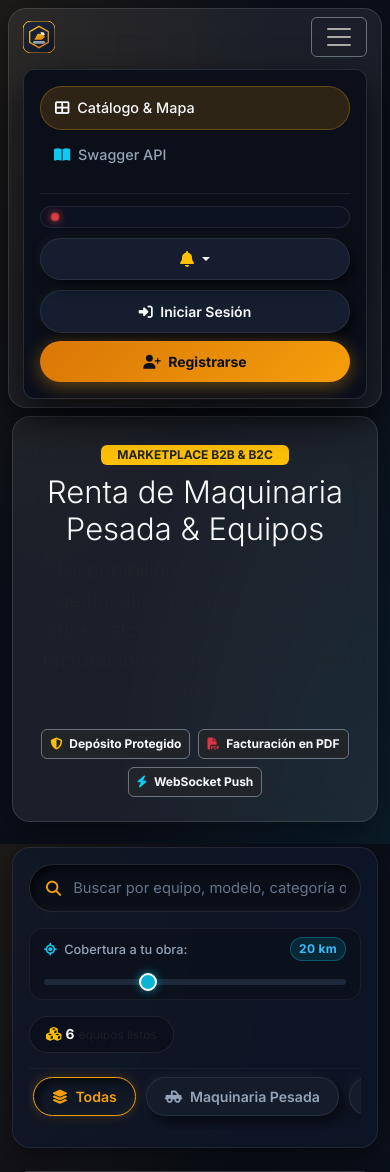
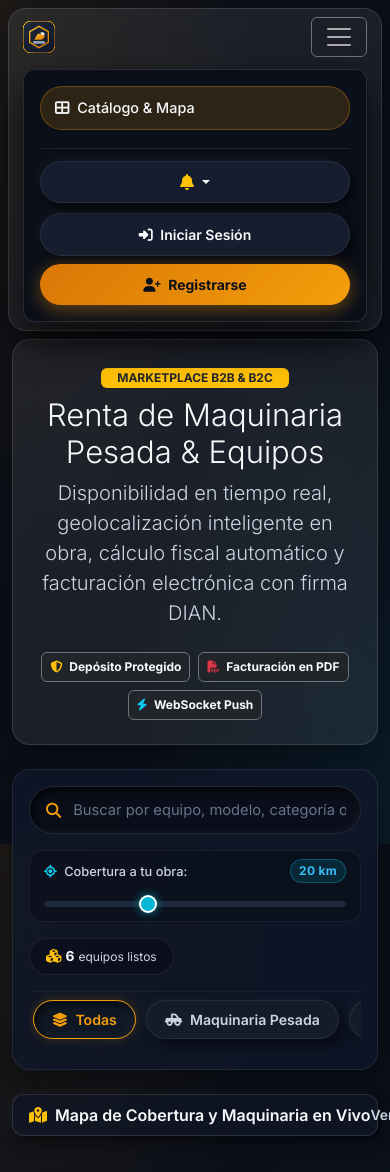
Before and after one commit to Leonardo4516/Proyecto_RentaHerramientas, a web app: page /index.html in a window 390 px wide, after a click that opens the changed part. Shown: the top 1172 px of the page. Run offline with its HTML, style and script files only (its server is not run), Linux system fonts and the light colour scheme; data that the repository does not hold is empty; some of the project's set-up classes (security, data sources, template engines, error pages and the like) are left out, and stand-ins take their place; some libraries are stand-ins or nearby versions.

Commit message:
feat: :art: Improve multi-role responsiveness, text contrast, optional map toggle, and navbar cleanup

```diff
--- a/infrastructure/src/main/resources/static/css/style.css
+++ b/infrastructure/src/main/resources/static/css/style.css
@@ -11,8 +11,8 @@
   --color-cyan: #06b6d4;
   --color-cyan-glow: #38bdf8;
   --text-main: #f8fafc;
-  --text-muted: #94a3b8;
-  --text-dim: #64748b;
+  --text-muted: #cbd5e1; /* Slate-300: contraste nítido y legible */
+  --text-dim: #94a3b8;   /* Slate-400 */
   --shadow-neumorph-raised: 6px 6px 14px rgba(0, 0, 0, 0.5), -4px -4px 10px rgba(255, 255, 255, 0.03);
   --shadow-neumorph-inset: inset 4px 4px 8px rgba(0, 0, 0, 0.6), inset -3px -3px 6px rgba(255, 255, 255, 0.04);
   --radius-xl: 18px;
@@ -37,6 +37,30 @@
   padding-bottom: 60px;
   overflow-x: hidden;
   max-width: 100vw;
+}
+
+/* --- REGLAS DE CONTRASTE Y LEGIBILIDAD TIPOGRÁFICA --- */
+.text-muted,
+p.text-muted,
+span.text-muted,
+small.text-muted,
+div.text-muted,
+label.text-muted {
+  color: #cbd5e1 !important; /* Slate-300: nitidez y contraste superior a 7:1 */
+}
+
+.text-secondary {
+  color: #94a3b8 !important; /* Slate-400 en lugar del opaco #6c757d */
+}
+
+.text-slate-300 {
+  color: #cbd5e1 !important;
+}
+
+.card-text {
+  color: #cbd5e1 !important;
+  font-size: 0.88rem;
+  line-height: 1.55;
 }
 
 /* --- GLASSMORPHISM SURFACES --- */
@@ -692,6 +716,30 @@
   }
 }
 
+/* --- DROPDOWNS & GLASS MENUS (NO WHITE-ON-WHITE) --- */
+.dropdown-menu,
+.dropdown-menu.glass-modal {
+  background: rgba(15, 23, 42, 0.96) !important;
+  backdrop-filter: blur(20px);
+  -webkit-backdrop-filter: blur(20px);
+  border: 1px solid rgba(255, 255, 255, 0.14) !important;
+  border-radius: var(--radius-lg);
+  box-shadow: 0 16px 40px rgba(0, 0, 0, 0.75) !important;
+  color: #f1f5f9;
+}
+
+.dropdown-item {
+  color: #e2e8f0 !important;
+  transition: background 0.15s ease, color 0.15s ease;
+  border-radius: 6px;
+}
+
+.dropdown-item:hover,
+.dropdown-item:focus {
+  background-color: rgba(245, 158, 11, 0.16) !important;
+  color: #fbbf24 !important;
+}
+
 /* --- NOTIFICATIONS BELL & DROPDOWN --- */
 .notification-bell {
   position: relative;
@@ -712,22 +760,105 @@
 }
 
 .notification-dropdown-menu {
-  width: min(340px, calc(100vw - 32px)) !important;
-  max-width: 90vw !important;
+  width: min(360px, calc(100vw - 28px)) !important;
+  max-width: 92vw !important;
   right: 0 !important;
   left: auto !important;
+  padding: 10px !important;
 }
 
-/* --- RESPONSIVE TABLES --- */
+.notification-dropdown-menu .dropdown-item.notif-item {
+  background: rgba(30, 41, 59, 0.75) !important;
+  border: 1px solid rgba(255, 255, 255, 0.08) !important;
+  border-radius: 8px;
+  margin-bottom: 6px;
+  padding: 10px 12px !important;
+  white-space: normal !important;
+}
+
+.notification-dropdown-menu .dropdown-item.notif-item:hover {
+  background: rgba(51, 65, 85, 0.95) !important;
+  border-color: rgba(245, 158, 11, 0.4) !important;
+}
+
+.notif-item-content {
+  color: #f8fafc !important;
+  font-size: 0.86rem;
+  line-height: 1.45;
+  word-break: break-word;
+}
+
+.notif-item-time {
+  color: #94a3b8 !important;
+  font-size: 0.75rem;
+}
+
+/* --- MAP TOGGLE SECTION & ANIMATIONS --- */
+.map-toggle-wrapper {
+  border-radius: var(--radius-lg);
+}
+
+.map-toggle-btn {
+  border-radius: var(--radius-lg);
+  border: 1px solid rgba(255, 255, 255, 0.12);
+  background: rgba(17, 24, 39, 0.7);
+  transition: all 0.25s ease;
+}
+
+.map-toggle-btn:hover {
+  background: rgba(30, 41, 59, 0.85);
+  border-color: var(--color-amber);
+}
+
+.transition-transform {
+  transition: transform 0.25s ease;
+}
+
+.rotate-180 {
+  transform: rotate(180deg);
+}
+
+/* --- RESPONSIVE TABLES & MULTI-ROLE LAYOUTS --- */
 .table-responsive {
   overflow-x: auto;
   -webkit-overflow-scrolling: touch;
   border-radius: var(--radius-lg);
   max-width: 100%;
+  border: 1px solid rgba(255, 255, 255, 0.06);
 }
 
 .table-responsive table {
-  min-width: 600px;
+  min-width: 620px;
+  margin-bottom: 0;
+}
+
+.provider-actions-cell {
+  display: flex;
+  flex-wrap: wrap;
+  gap: 4px;
+  align-items: center;
+  min-width: 150px;
+}
+
+.admin-activity-item {
+  background: rgba(15, 23, 42, 0.5) !important;
+  border: 1px solid rgba(255, 255, 255, 0.06) !important;
+  border-radius: 8px !important;
+  margin-bottom: 8px;
+  padding: 10px 14px !important;
+}
+
+@media (max-width: 767.98px) {
+  .table-responsive table {
+    font-size: 0.85rem;
+  }
+  .table-responsive th,
+  .table-responsive td {
+    padding: 8px 10px;
+  }
+  .stat-card {
+    padding: 16px;
+  }
 }
 
 /* Scrollbar */
--- a/infrastructure/src/main/resources/static/index.html
+++ b/infrastructure/src/main/resources/static/index.html
@@ -48,7 +48,7 @@
           </li>
           <li class="nav-item" id="nav-client-dashboard" style="display: none;">
             <a class="nav-link" id="nav-client-dashboard-link" href="#" onclick="App.switchView('client-dashboard'); return false;">
-              <i class="fa fa-file-invoice-dollar me-1"></i> Mis Alquileres
+              <i class="fa fa-file-invoice-dollar me-1"></i> <span id="nav-client-dashboard-label">Mis Alquileres</span>
             </a>
           </li>
           <li class="nav-item" id="nav-provider-dashboard" style="display: none;">
@@ -61,21 +61,10 @@
               <i class="fa fa-chart-line me-1"></i> Panel Admin
             </a>
           </li>
-          <li class="nav-item">
-            <a class="nav-link" href="/swagger-ui.html" target="_blank">
-              <i class="fa fa-book-open me-1 text-info"></i> Swagger API
-            </a>
-          </li>
         </ul>
 
-        <!-- Lado Derecho: Estado WebSocket, Campana Notificaciones y Cuenta -->
+        <!-- Lado Derecho: Campana Notificaciones y Cuenta -->
         <div class="d-flex align-items-center gap-2 navbar-actions-group">
-          <!-- Indicador WebSocket Compacto -->
-          <div id="ws-status-indicator" class="ws-pulse-widget" title="Conexión en tiempo real activa">
-            <span class="ws-pulse-dot" id="ws-dot"></span>
-            <span class="ws-label d-none d-xl-inline" id="ws-text">En línea</span>
-          </div>
-
           <!-- Campana de Notificaciones Push -->
           <div class="dropdown">
             <button class="btn btn-neu notification-bell dropdown-toggle text-light" type="button" id="notifDropdown" data-bs-toggle="dropdown" aria-expanded="false">
@@ -83,7 +72,7 @@
               <span id="notif-badge" class="notification-badge" style="display: none;">0</span>
             </button>
             <ul class="dropdown-menu dropdown-menu-end glass-modal p-2 shadow-lg notification-dropdown-menu" aria-labelledby="notifDropdown" id="notif-list">
-              <li class="dropdown-item text-muted text-center py-3">Sin notificaciones</li>
+              <li class="dropdown-item text-slate-300 text-center py-3">Sin notificaciones</li>
             </ul>
           </div>
 
@@ -111,7 +100,7 @@
                   <span id="nav-user-role-badge" class="badge badge-role">CLIENTE</span>
                 </div>
               </li>
-              <li><a class="dropdown-item text-light" href="#" onclick="App.switchView('client-dashboard'); return false;"><i class="fa fa-history me-2 text-warning"></i>Mis Alquileres & Facturas</a></li>
+              <li><a class="dropdown-item text-light" href="#" onclick="App.switchView('client-dashboard'); return false;"><i class="fa fa-history me-2 text-warning"></i><span id="dropdown-client-label">Mis Alquileres & Facturas</span></a></li>
               <li id="dropdown-provider-item" style="display: none;"><a class="dropdown-item text-light" href="#" onclick="App.switchView('provider-dashboard'); return false;"><i class="fa fa-dolly-flatbed me-2 text-warning"></i>Gestión Proveedor</a></li>
               <li id="dropdown-admin-item" style="display: none;"><a class="dropdown-item text-light" href="#" onclick="App.switchView('admin-dashboard'); return false;"><i class="fa fa-chart-line me-2 text-warning"></i>Panel Admin</a></li>
               <li><hr class="dropdown-divider border-secondary border-opacity-25 my-1"></li>
@@ -198,13 +187,29 @@
         </div>
       </div>
 
-      <!-- Mapa Interactivo Leaflet Embebido -->
-      <div class="glass-panel p-3 mb-4">
-        <div class="d-flex flex-wrap justify-content-between align-items-center mb-2 px-2 gap-2">
-          <span class="fw-bold text-light"><i class="fa fa-map-pin text-warning me-2"></i>Ubicación de Equipos y Radio de Entrega</span>
-          <small class="text-muted"><i class="fa fa-circle text-info me-1"></i> Círculo cian representa tu zona de cobertura</small>
+      <!-- Desplegable Opcional: Mapa Interactivo en Tiempo Real -->
+      <div class="map-toggle-wrapper mb-4">
+        <button class="btn btn-neu map-toggle-btn w-100 d-flex justify-content-between align-items-center py-2 px-3" type="button" data-bs-toggle="collapse" data-bs-target="#map-collapse-container" aria-expanded="false" aria-controls="map-collapse-container" id="btn-toggle-map">
+          <div class="d-flex align-items-center gap-2">
+            <i class="fa fa-map-marked-alt text-warning"></i>
+            <span class="fw-semibold text-light">Mapa de Cobertura y Maquinaria en Vivo</span>
+            <span class="badge bg-dark text-info border border-info border-opacity-25 small d-none d-sm-inline">Opcional</span>
+          </div>
+          <div class="d-flex align-items-center gap-2 small">
+            <span id="map-toggle-status" style="color: #cbd5e1;">Ver mapa</span>
+            <i class="fa fa-chevron-down map-chevron-icon transition-transform" id="map-toggle-chevron"></i>
+          </div>
+        </button>
+
+        <div class="collapse mt-3" id="map-collapse-container">
+          <div class="glass-panel p-3">
+            <div class="d-flex flex-wrap justify-content-between align-items-center mb-2 px-2 gap-2">
+              <span class="fw-bold text-light"><i class="fa fa-map-pin text-warning me-2"></i>Ubicación de Equipos y Radio de Entrega</span>
+              <small class="text-slate-300" style="color: #cbd5e1 !important;"><i class="fa fa-circle text-info me-1"></i> Círculo cian representa tu zona de cobertura</small>
+            </div>
+            <div id="map-container"></div>
+          </div>
         </div>
-        <div id="map-container"></div>
       </div>
 
       <!-- Grilla de Tarjetas de Herramientas -->
@@ -216,7 +221,7 @@
     <!-- ==================== VISTA 2: DASHBOARD CLIENTE (ALQUILERES & FACTURAS) ==================== -->
     <div id="view-client-dashboard" class="app-view" style="display: none;">
       <div class="glass-panel p-4 mb-4">
-        <h3 class="fw-bold text-light mb-1"><i class="fa fa-file-invoice text-warning me-2"></i>Mis Alquileres & Facturación</h3>
+        <h3 class="fw-bold text-light mb-1"><i class="fa fa-file-invoice text-warning me-2"></i><span id="client-dashboard-header-title">Mis Alquileres & Facturación</span></h3>
         <p class="text-muted small mb-4">Consulta el estado de tus alquileres, confirma pagos pendientes y descarga comprobantes legales en PDF.</p>
 
         <div class="table-responsive">
--- a/infrastructure/src/main/resources/static/js/app.js
+++ b/infrastructure/src/main/resources/static/js/app.js
@@ -14,8 +14,6 @@
 
     try {
       await loadTools();
-      MapManager.init();
-      MapManager.updateToolsOnMap(allTools);
     } catch (e) {
       console.warn('Error al cargar catálogo inicial:', e);
     }
@@ -60,6 +58,28 @@
         filterTools(document.getElementById('search-input')?.value || '');
       });
     });
+
+    // Control de colapso/despliegue del mapa interactivo
+    const mapCollapseEl = document.getElementById('map-collapse-container');
+    const mapToggleStatus = document.getElementById('map-toggle-status');
+    const mapToggleChevron = document.getElementById('map-toggle-chevron');
+    if (mapCollapseEl) {
+      mapCollapseEl.addEventListener('shown.bs.collapse', () => {
+        if (mapToggleStatus) mapToggleStatus.textContent = 'Ocultar mapa';
+        if (mapToggleChevron) mapToggleChevron.classList.add('rotate-180');
+        if (typeof MapManager !== 'undefined' && MapManager) {
+          MapManager.init();
+          MapManager.updateToolsOnMap(filteredTools);
+          setTimeout(() => {
+            if (MapManager.invalidateSize) MapManager.invalidateSize();
+          }, 150);
+        }
+      });
+      mapCollapseEl.addEventListener('hidden.bs.collapse', () => {
+        if (mapToggleStatus) mapToggleStatus.textContent = 'Ver mapa';
+        if (mapToggleChevron) mapToggleChevron.classList.remove('rotate-180');
+      });
+    }
 
     // Cambios en fechas de reserva para cotización en vivo
     document.getElementById('book-start-date')?.addEventListener('change', recalculateBookingQuote);
@@ -347,7 +367,7 @@
           </div>
         `,
         confirmButtonColor: '#06b6d4',
-        confirmButtonText: 'Ver mis Alquileres',
+        confirmButtonText: (user.role === 'ROLE_ADMIN') ? 'Ver Alquileres Activos' : 'Ver mis Alquileres',
         background: '#0f172a',
         color: '#f8fafc'
       }).then(() => {
@@ -423,14 +443,16 @@
           <td>${API.formatCurrency(r.total)}</td>
           <td><span class="badge ${r.status === 'CONFIRMADA' ? 'badge-available' : 'badge-rented'}">${r.status}</span></td>
           <td>
+            <div class="provider-actions-cell">
             ${r.status === 'PENDIENTE_PAGO' || r.status === 'PENDIENTE' ? `
-              <button class="btn btn-sm btn-success py-0 px-2 me-1" onclick="App.updateRentalStatus(${r.id}, 'CONFIRMADA')">Aprobar</button>
-              <button class="btn btn-sm btn-danger py-0 px-2" onclick="App.updateRentalStatus(${r.id}, 'RECHAZADA')">Rechazar</button>
+              <button class="btn btn-sm btn-success py-1 px-2" onclick="App.updateRentalStatus(${r.id}, 'CONFIRMADA')">Aprobar</button>
+              <button class="btn btn-sm btn-danger py-1 px-2" onclick="App.updateRentalStatus(${r.id}, 'RECHAZADA')">Rechazar</button>
             ` : (r.status === 'CONFIRMADA' ? `
-              <button class="btn btn-sm btn-neu-cyan py-0 px-2" onclick="App.openReturnModal(${r.id})">
+              <button class="btn btn-sm btn-neu-cyan py-1 px-2 text-nowrap" onclick="App.openReturnModal(${r.id})">
                 <i class="fa fa-clipboard-check me-1"></i> Inspección Devolución
               </button>
             ` : `<span class="small text-muted">Completado</span>`)}
+            </div>
           </td>
         </tr>
       `).join('');
@@ -498,11 +520,11 @@
       const actList = document.getElementById('admin-activities-list');
       if (actList && data.recentActivities) {
         actList.innerHTML = data.recentActivities.map(a => `
-          <li class="list-group-item bg-transparent text-light border-secondary d-flex justify-content-between align-items-center py-2">
+          <li class="list-group-item admin-activity-item text-light d-flex flex-column flex-sm-row justify-content-between align-items-start align-items-sm-center gap-2">
             <div>
-              <strong>${a.type}</strong>: <span class="text-muted small">${a.description}</span>
+              <strong class="text-warning">${a.type}</strong>: <span class="text-slate-300 small">${a.description}</span>
             </div>
-            <span class="badge bg-dark text-warning">${a.time}</span>
+            <span class="badge bg-dark text-warning border border-secondary border-opacity-50 text-nowrap">${a.time}</span>
           </li>
         `).join('');
       }
@@ -524,12 +546,15 @@
     if (targetNav) targetNav.classList.add('active');
 
     if (viewName === 'catalog') {
+      const mapCollapseEl = document.getElementById('map-collapse-container');
+      if (mapCollapseEl && mapCollapseEl.classList.contains('show')) {
         setTimeout(() => {
           if (typeof MapManager !== 'undefined' && MapManager) {
             MapManager.init();
             if (MapManager.invalidateSize) MapManager.invalidateSize();
           }
         }, 150);
+      }
     } else if (viewName === 'client-dashboard') {
       loadClientRentals();
     } else if (viewName === 'provider-dashboard') {
@@ -585,6 +610,21 @@
       if (providerNav) providerNav.style.display = (user.role === 'ROLE_PROVEEDOR' || user.role === 'ROLE_ADMIN') ? 'block' : 'none';
       if (adminNav) adminNav.style.display = (user.role === 'ROLE_ADMIN') ? 'block' : 'none';
 
+      // Rótulos contextuales según el rol (Admin -> "Alquileres Activos", Cliente -> "Mis Alquileres")
+      const clientNavLabel = document.getElementById('nav-client-dashboard-label');
+      const clientDropdownLabel = document.getElementById('dropdown-client-label');
+      const clientHeaderTitle = document.getElementById('client-dashboard-header-title');
+
+      if (user.role === 'ROLE_ADMIN') {
+        if (clientNavLabel) clientNavLabel.textContent = 'Alquileres Activos';
+        if (clientDropdownLabel) clientDropdownLabel.textContent = 'Alquileres Activos';
+        if (clientHeaderTitle) clientHeaderTitle.textContent = 'Alquileres Activos & Facturación';
+      } else {
+        if (clientNavLabel) clientNavLabel.textContent = 'Mis Alquileres';
+        if (clientDropdownLabel) clientDropdownLabel.textContent = 'Mis Alquileres & Facturas';
+        if (clientHeaderTitle) clientHeaderTitle.textContent = 'Mis Alquileres & Facturación';
+      }
+
       // Enlaces contextuales en el menú desplegable del avatar
       if (providerDropdownItem) providerDropdownItem.style.display = (user.role === 'ROLE_PROVEEDOR' || user.role === 'ROLE_ADMIN') ? 'block' : 'none';
       if (adminDropdownItem) adminDropdownItem.style.display = (user.role === 'ROLE_ADMIN') ? 'block' : 'none';
@@ -598,6 +638,13 @@
       if (clientNav) clientNav.style.display = 'none';
       if (providerNav) providerNav.style.display = 'none';
       if (adminNav) adminNav.style.display = 'none';
+
+      const clientNavLabel = document.getElementById('nav-client-dashboard-label');
+      const clientDropdownLabel = document.getElementById('dropdown-client-label');
+      const clientHeaderTitle = document.getElementById('client-dashboard-header-title');
+      if (clientNavLabel) clientNavLabel.textContent = 'Mis Alquileres';
+      if (clientDropdownLabel) clientDropdownLabel.textContent = 'Mis Alquileres & Facturas';
+      if (clientHeaderTitle) clientHeaderTitle.textContent = 'Mis Alquileres & Facturación';
     }
   }
 
--- a/infrastructure/src/main/resources/static/js/websocket.js
+++ b/infrastructure/src/main/resources/static/js/websocket.js
@@ -97,15 +97,15 @@
     }
     if (list) {
       if (notifications.length === 0) {
-        list.innerHTML = '<li class="dropdown-item text-muted text-center py-3">Sin notificaciones pendientes</li>';
+        list.innerHTML = '<li class="p-3 text-center small text-slate-300" style="color: #cbd5e1 !important;"><i class="fa fa-bell-slash me-2 text-warning"></i>Sin notificaciones pendientes</li>';
       } else {
         list.innerHTML = notifications.slice(0, 5).map(n => `
-          <li class="dropdown-item border-bottom border-secondary py-2 text-wrap" style="max-width: 300px;">
-            <div class="d-flex justify-content-between">
-              <span class="badge bg-warning text-dark">${n.channel}</span>
-              <small class="text-secondary">${n.time}</small>
+          <li class="dropdown-item notif-item mb-2 p-2">
+            <div class="d-flex justify-content-between align-items-center mb-1">
+              <span class="badge bg-warning text-dark fw-bold px-2 py-0" style="font-size: 0.72rem;">${n.channel}</span>
+              <span class="notif-item-time">${n.time}</span>
             </div>
-            <div class="small text-light mt-1">${n.content}</div>
+            <div class="notif-item-content mt-1">${n.content}</div>
           </li>
         `).join('');
       }
```
Also changed, not shown: frontend/css/style.css (+137 -6 lines), frontend/index.html (+27 -22 lines), frontend/js/app.js (+56 -9 lines), frontend/js/websocket.js (+6 -6 lines). Lines whose indentation alone changed are shown as unchanged.
